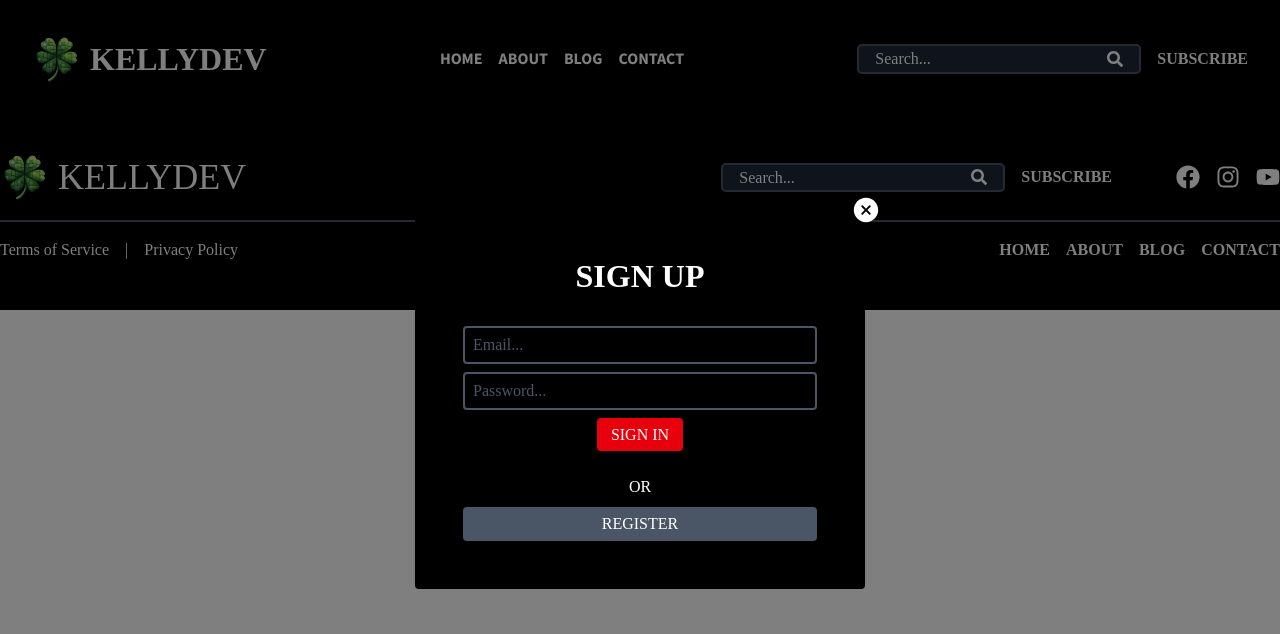
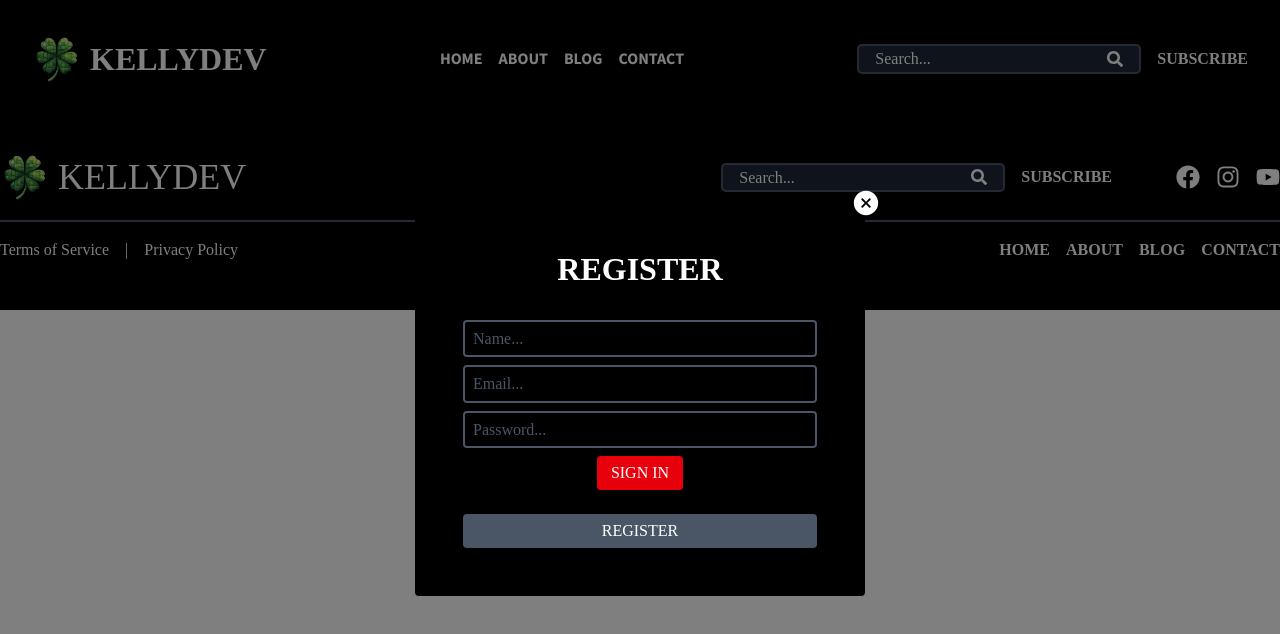
Before and after one commit to skelly1980/blog, a React (Vite) app: page /signup in a window 1280 px wide. Both pictures are taken after a click on the button "SIGN IN". Shown: the top 634 px of the page. Built offline with nearby package versions, Linux system fonts and the light colour scheme.

Commit message:
sign up & register form updated

```diff
--- a/src/components/Auth/Signup.tsx
+++ b/src/components/Auth/Signup.tsx
@@ -1,28 +1,31 @@
-import { IoCloseCircle } from "react-icons/io5";
 import { Button } from "../buttons/Button";
+import { Dialog } from "../Dialog";
+import { useState } from "react";
 
 type Props = {
   toggleSignUp: (event: React.MouseEvent) => void;
-}
+};
+export const Signup = (props: Props) => {
+  const [action, setAction] = useState(!false);
 
-export const Signup = (props: Props) => {
+  const handleSetAction = () => {
+    setAction(!action)
+  }
   return (
-    <div className="fixed inset-0 flex items-center justify-center bg-black/50 z-40">
-      <div className="relative bg-black w-full max-w-[450px] p-12 rounded-sm flex items-center justify-center gap-2 flex-col uppercase">
-        <div className="absolute -top-4 -right-4 cursor-pointer">
-          <IoCloseCircle onClick={props.toggleSignUp} size={30} className="text-white" />
-        </div>
+    <Dialog toggleDialog={props.toggleSignUp}>
+      { action ?
+      <>
         <h3 className="text-white text-4xl">Sign Up</h3>
         <input className="border-2 border-gray-600 w-full rounded-sm placeholder:text-gray-600 p-2" type="email" placeholder="Email..." />
         <input className="border-2 border-gray-600 w-full rounded-sm placeholder:text-gray-600 p-2" type="password" placeholder="Password..." />
-        <Button type="warning">
-          Sign In
-        </Button>
-        <p className="text-white">or</p>
-          <Button type="tertiary">
-            Register
-          </Button>
-      </div>
-    </div>
+      </> : <>
+        <h3 className="text-white text-4xl">Register</h3>
+        <input className="border-2 border-gray-600 w-full rounded-sm placeholder:text-gray-600 p-2" type="text" placeholder="Name..." />
+        <input className="border-2 border-gray-600 w-full rounded-sm placeholder:text-gray-600 p-2" type="email" placeholder="Email..." />
+        <input className="border-2 border-gray-600 w-full rounded-sm placeholder:text-gray-600 p-2" type="Password" placeholder="Password..." />
+      </>}
+      <Button onClick={handleSetAction} type="warning">Sign In</Button>
+      <Button onClick={handleSetAction}  type="tertiary">Register</Button>
+    </Dialog>
   );
 };
--- a/src/components/CreateBlogDialog.tsx
+++ b/src/components/CreateBlogDialog.tsx
@@ -4,7 +4,7 @@ import { Dialog } from "./Dialog";
 import { Button } from "./buttons/Button";
 
 type Props = {
-  toggleCreateDialog: () => void;
+  toggleCreateDialog: (event: React.MouseEvent) => void;
   handleCreateBlog: (blog: BlogContent) => void;
 };
 
--- a/src/components/Dialog.tsx
+++ b/src/components/Dialog.tsx
@@ -1,7 +1,7 @@
 import { IoCloseCircle } from "react-icons/io5";
 
 type Props = {
-  toggleDialog: () => void;
+  toggleDialog: (event: React.MouseEvent) => void;
   children: React.ReactNode;
 }
 
--- a/src/components/buttons/Button.tsx
+++ b/src/components/buttons/Button.tsx
@@ -3,7 +3,7 @@ import React from "react";
 type Props = {
   children: React.ReactNode;
   type: "outline" | "warning" | "secondary" | "tertiary";
-  onClick?: () => void;
+  onClick?: (event: React.MouseEvent) => void;
 };
 
 const classes = {
```
